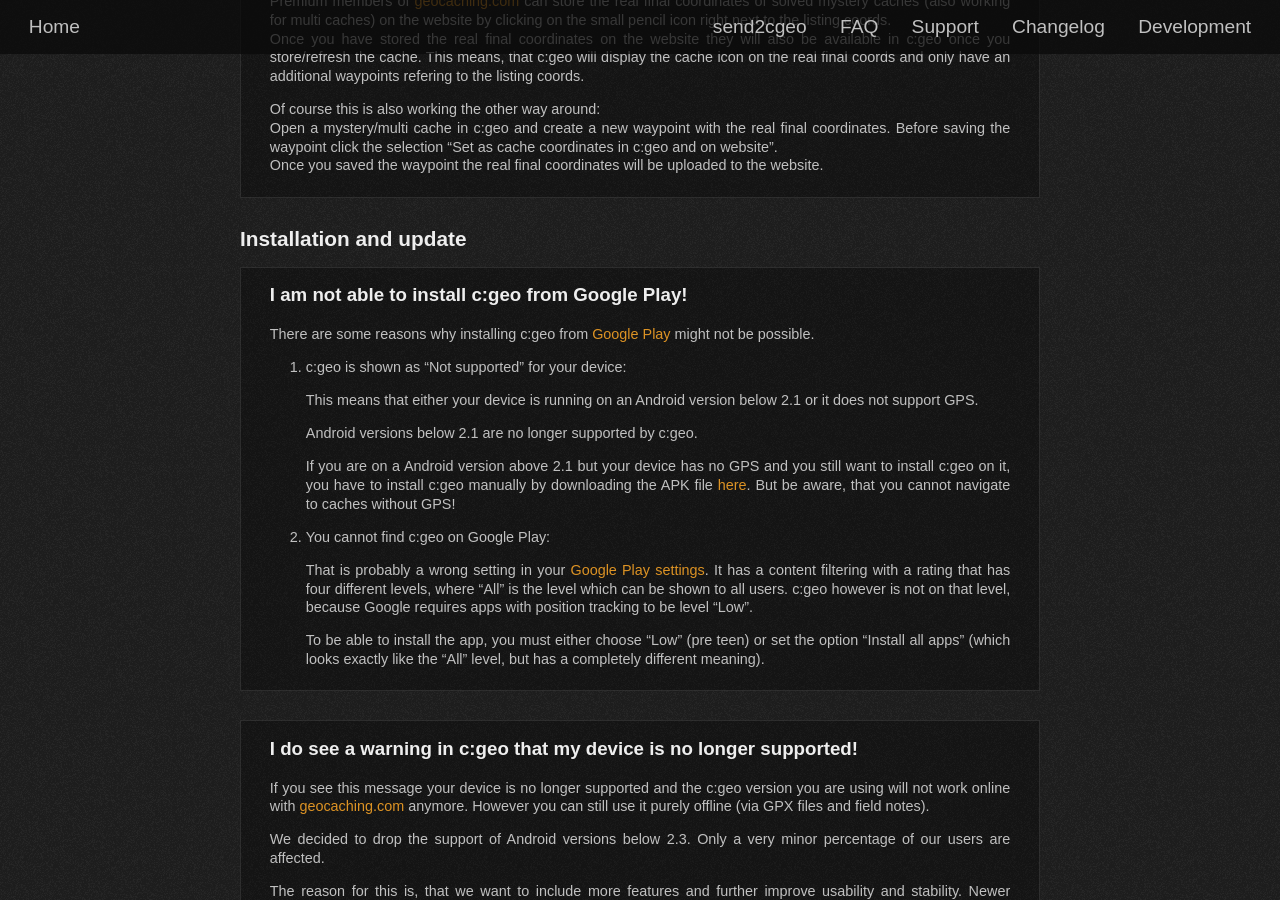
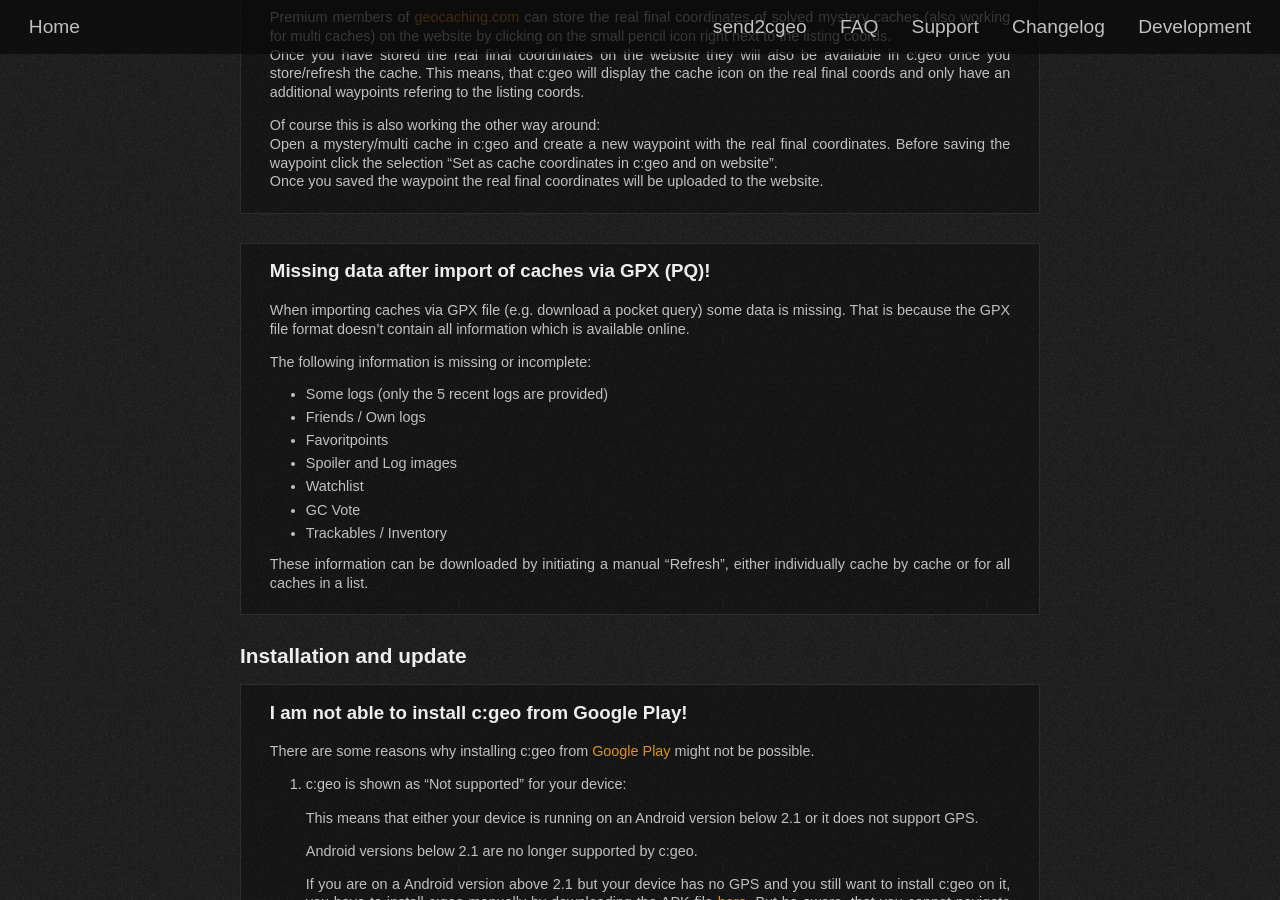
Before and after one commit to cgeo/cgeo.github.io, a Jekyll site: the page built from faq.html, in a window 1280 px wide and 900 px high, scrolled down 13160 px. Built offline with Jekyll 4.4.1, drawn with Linux system fonts in a browser that asks for light colours; some web fonts are replaced; some of the changed text lies outside the part shown.

Commit message:
fix #98 missing data when importing gpx

```diff
--- a/_data/faq.yml
+++ b/_data/faq.yml
@@ -447,6 +447,23 @@
             Of course this is also working the other way around:\\
             Open a mystery/multi cache in c:geo and create a new waypoint with the real final coordinates. Before saving the waypoint click the selection "Set as cache coordinates in c:geo and on website".\\
             Once you saved the waypoint the real final coordinates will be uploaded to the website.
+
+      - title: Missing data after import of caches via GPX (PQ)!
+        id: missing-data-gpx
+        content: |
+            When importing caches via GPX file (e.g. download a pocket query) some data is missing. That is because the GPX file format doesn't contain all information which is available online.
+
+            The following information is missing or incomplete:
+
+            - Some logs (only the 5 recent logs are provided)
+            - Friends / Own logs
+            - Favoritpoints
+            - Spoiler and Log images
+            - Watchlist
+            - GC Vote
+            - Trackables / Inventory
+
+            These information can be downloaded by initiating a manual "Refresh", either individually cache by cache or for all caches in a list.
 
 - title: Installation and update
   items:
```
